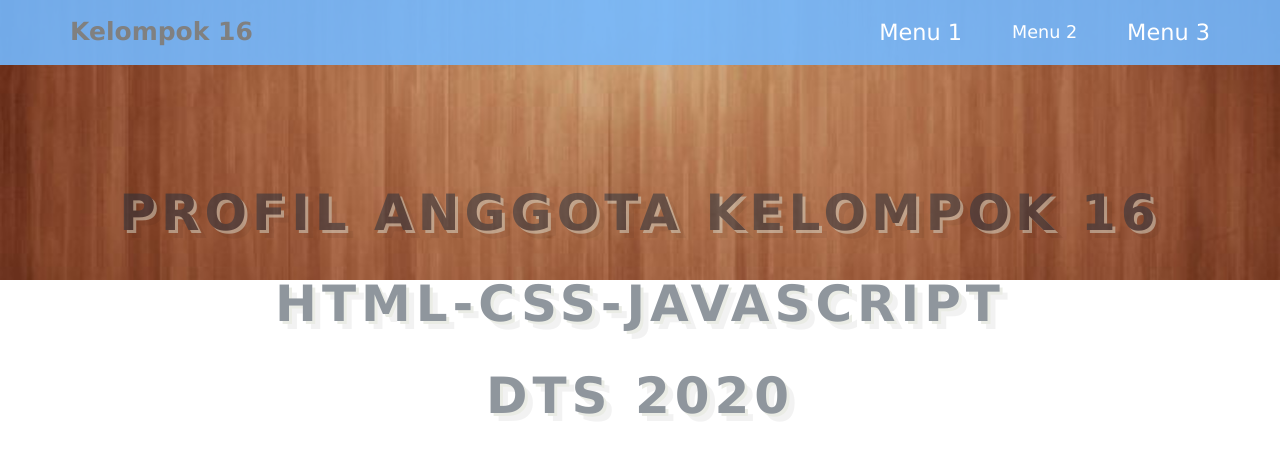
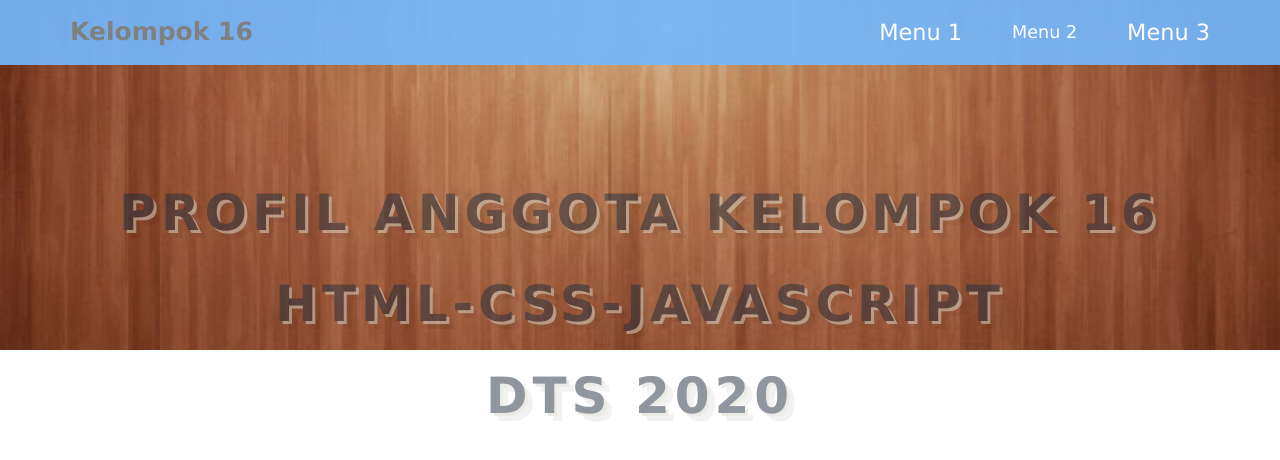
Before and after one commit to MariefW/F16_DTS20, a plain HTML site: page index.html in a window 1280 px wide. Drawn offline with Linux system fonts and the light colour scheme.

Commit message:
Update stylesheet.css

```diff
--- a/stylesheet.css
+++ b/stylesheet.css
@@ -102,12 +102,12 @@ a {
 
 /*BAGAIN UTAMA*/
 .bagian-utama {
-	height:280px;
-	padding: 150px 0 100px 0;
-	background-image:url(background1.jpg);
-	background-size: cover;
-	color: #222f3e ;
-	text-align: center;
+  height:350px;
+  padding: 150px 0 100px 0;
+  background-image:url(background1.jpg);
+  background-size: cover;
+  color: #222f3e ;
+  text-align: center;
 }
 
 .bagian-utama h1 {
```
